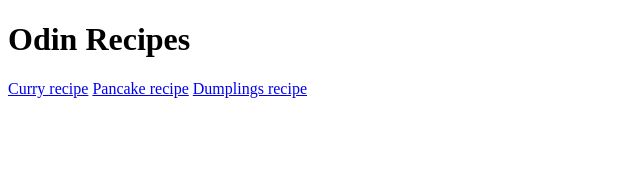
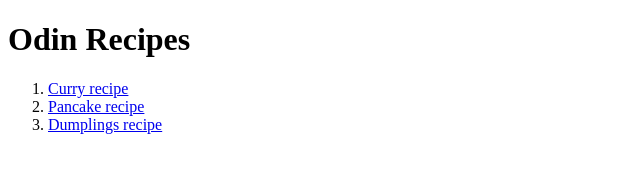
Before and after one commit to domydexi/odin-recipes, a plain HTML site: page index.html in a window 1280 px wide. Shown: the whole page, without its empty margins (0-640 px from the left). Drawn offline with Linux system fonts and the light colour scheme.

Commit message:
Add list style to links

```diff
--- a/index.html
+++ b/index.html
@@ -9,8 +9,13 @@
 <body>
     <h1>Odin Recipes</h1>
 
-    <a href="./recipes/curry.html">Curry recipe</a>
-    <a href="./recipes/pancakes.html">Pancake recipe</a>
-    <a href="./recipes/dumplings.html">Dumplings recipe</a>
+    <ol>
+        <li><a href="./recipes/curry.html">Curry recipe</a></li>
+        <li> <a href="./recipes/pancakes.html">Pancake recipe</a></li>
+        <li><a href="./recipes/dumplings.html">Dumplings recipe</a></li>
+    </ol>
+
+
+
 </body>
 </html>
```
